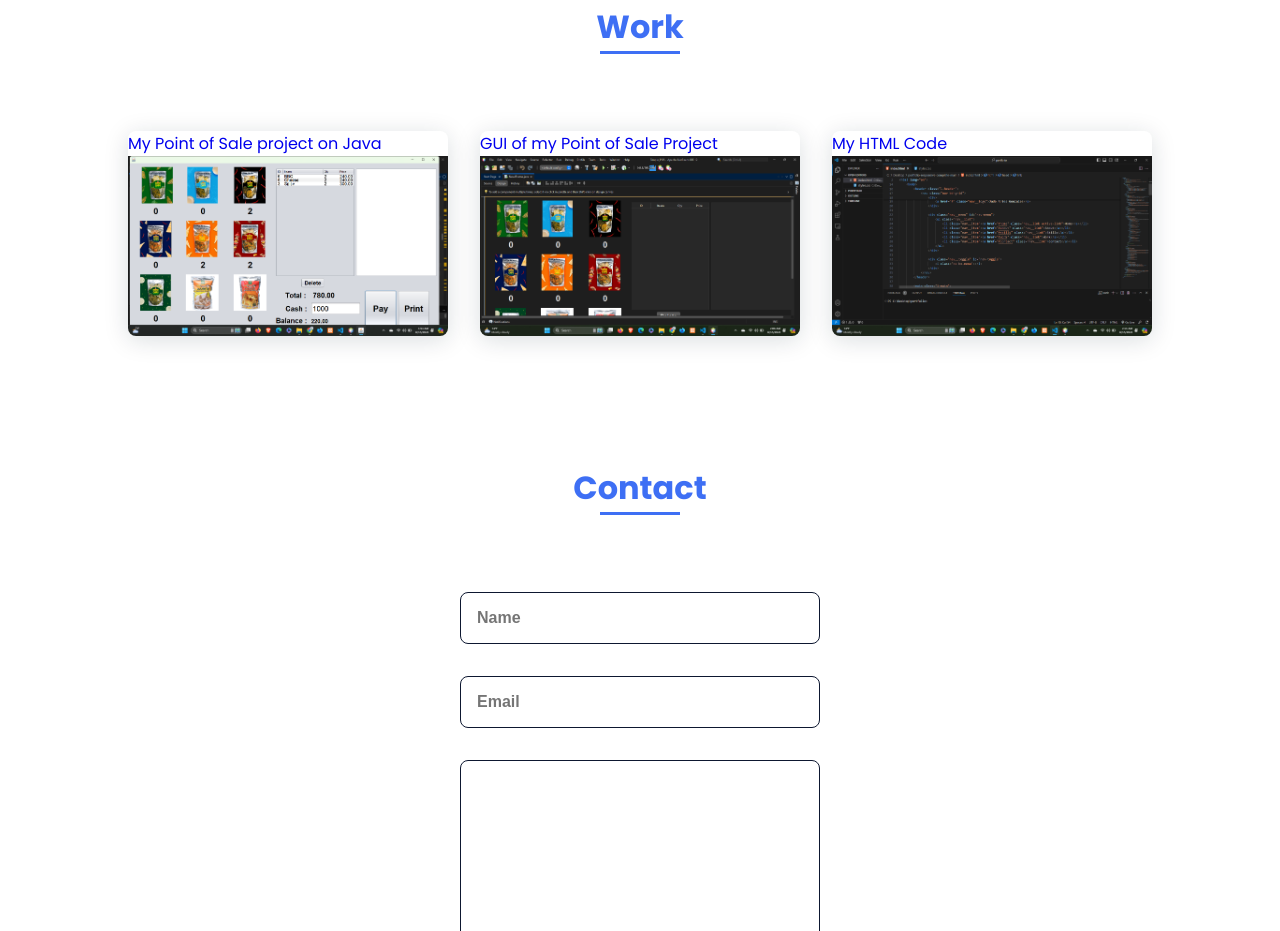
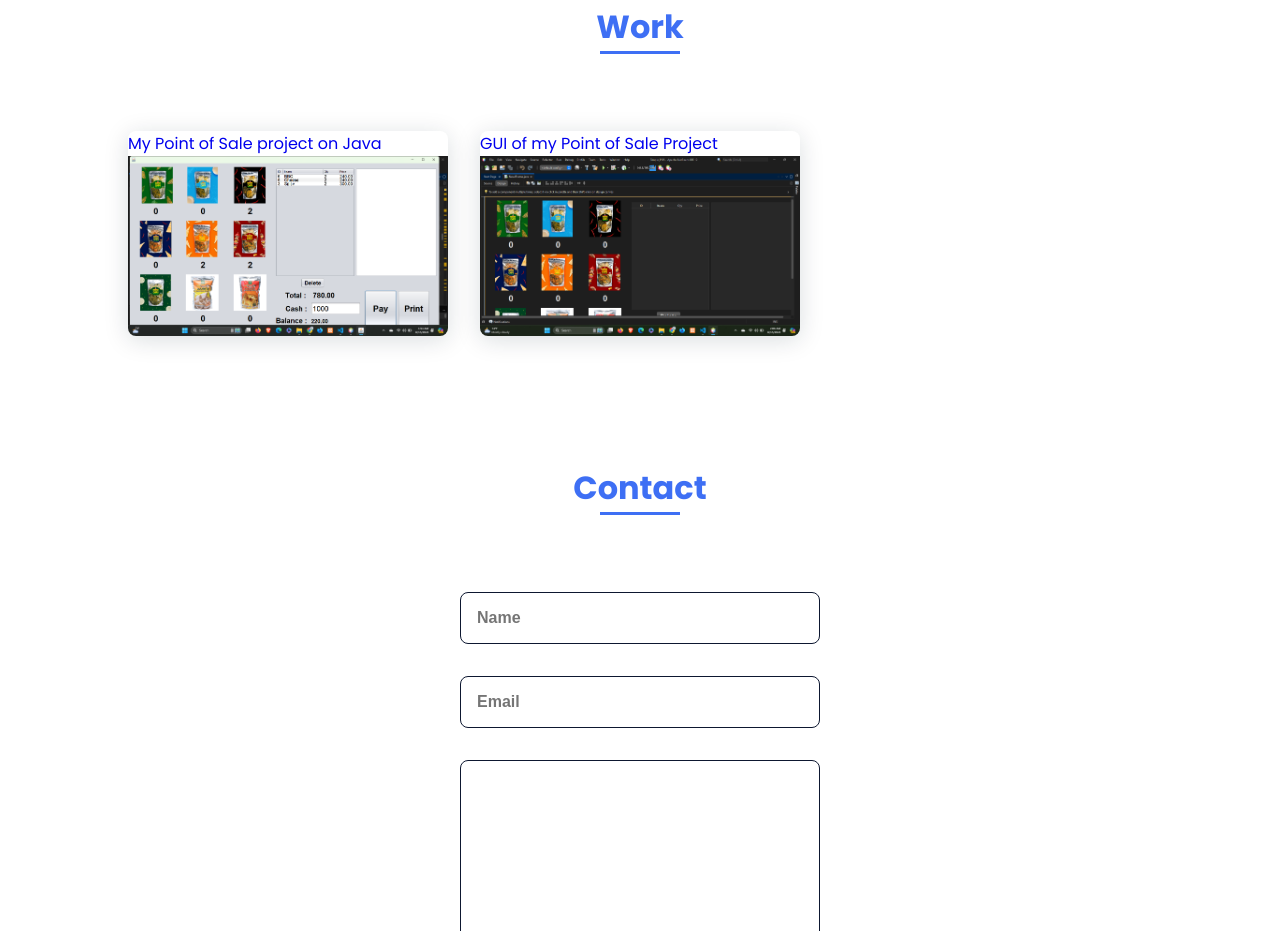
Before and after one commit to Jade-Aries/Jade-Aries.github.io, a plain HTML site: page index.html in a window 1280 px wide. Shown: the part 2257-3188 px from the top of the page. Drawn offline with nearby package versions, Linux system fonts and the light colour scheme.

Commit message:
Update index.html

```diff
--- a/index.html
+++ b/index.html
@@ -162,11 +162,7 @@
                         <img src="./assets/img/GUI.png" alt="">
 
                     </a>
-                    <a href="./assets/img/HTML.png" class="work__img">
-                        <p>My HTML Code</p>
-                        <img src="./assets/img/HTML.png" alt="">
 
-                    </a>
                     <!--Work-->
 
                 </div>
```
